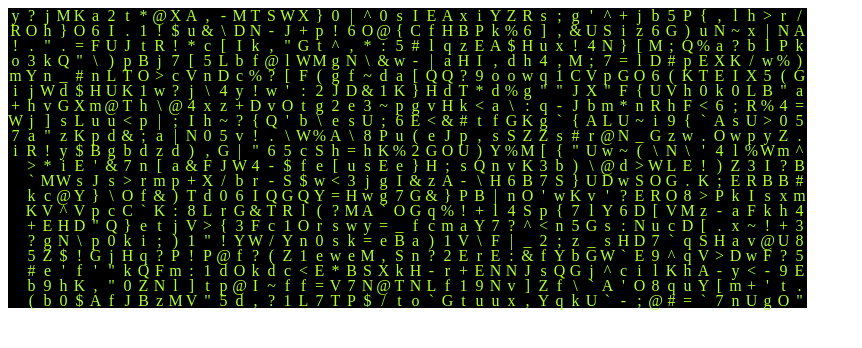
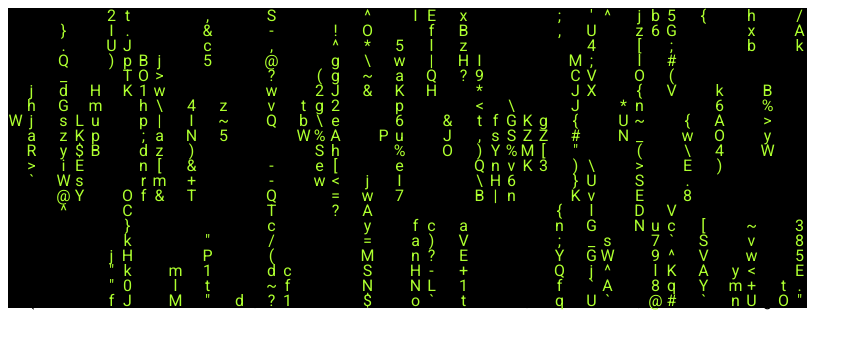
Before and after one commit to will-atkinson02/ascii-animation, a plain HTML site: page index.html in a window 1280 px wide. Shown: the whole page, without its empty margins (0-862 px from the left). Drawn offline with Linux system fonts and the light colour scheme.

Commit message:
animation fully working

```diff
--- a/index.html
+++ b/index.html
@@ -6,6 +6,10 @@
     <title>Document</title>
     <link rel="stylesheet" href="styles.css"/>
     <script defer src="scripts.js"></script>
+
+    <link rel="preconnect" href="https://fonts.googleapis.com">
+    <link rel="preconnect" href="https://fonts.gstatic.com" crossorigin>
+    <link href="https://fonts.googleapis.com/css2?family=Heebo:wght@100..900&family=Press+Start+2P&family=VT323&display=swap" rel="stylesheet">
 </head>
 <body>
     <div class="ascii-animation-container"></div>
--- a/scripts.js
+++ b/scripts.js
@@ -14,18 +14,22 @@ for (let i = 0; i < 50; i++) {
     }
 }
 
+let hashMap = {};
 
-const hashMap = {};
-
-for (let i = 0; i <= 50; i++) {
-    hashMap[i] = [0, 0];
+for (let i = 0; i < 50; i++) {
+    hashMap[i] = [0, 0].slice();
 }
 
 for (let i = 0; i < 50; i++) {
-    const bound1 = Math.floor((Math.random() * 20))
+    const bound1 = Math.floor((Math.random() * 16))
     hashMap[i][0] = bound1
 
-    const bound2 = bound1 + Math.floor((Math.random() * 10) + 4)
+    let bound2 = bound1 + Math.floor((Math.random() * 6))
+
+    if (bound2 <= 20) {
+        bound2 = 20 - bound2
+    }
+
     hashMap[i][1] = bound2
 
     for (let j = bound1; j < bound2; j++) {
@@ -33,11 +37,10 @@ for (let i = 0; i < 50; i++) {
     }
 }
 
-setInterval(doThing, 1000);
+setInterval(doThing, 50);
 
 function doThing() {
     for (let i = 0; i < 50; i++) {
-
         if (hashMap[i][0] == 20) {
             hashMap[i][0] = 0
         }
@@ -47,12 +50,12 @@ function doThing() {
         }
 
         if (hashMap[i][0] < 20) {
-            animationContainer.querySelectorAll(".animation-column")[0].querySelectorAll(".block")[hashMap[i][0]].style.color = "greenyellow"
+            animationContainer.querySelectorAll(".animation-column")[i].querySelectorAll(".block")[hashMap[i][0]].style.color = "greenyellow"
             hashMap[i][0]++
         }
 
         if (hashMap[i][1] < 20) {
-            animationContainer.querySelectorAll(".animation-column")[0].querySelectorAll(".block")[hashMap[i][1]].style.color = "black"
+            animationContainer.querySelectorAll(".animation-column")[i].querySelectorAll(".block")[hashMap[i][1]].style.color = "black"
             hashMap[i][1]++
         }
     }
--- a/styles.css
+++ b/styles.css
@@ -19,6 +19,6 @@
     align-items: center;
     width: 15px;
     height: 15px;
-
+    font-family: "Heebo", serif;
     color: greenyellow;
 }
```
